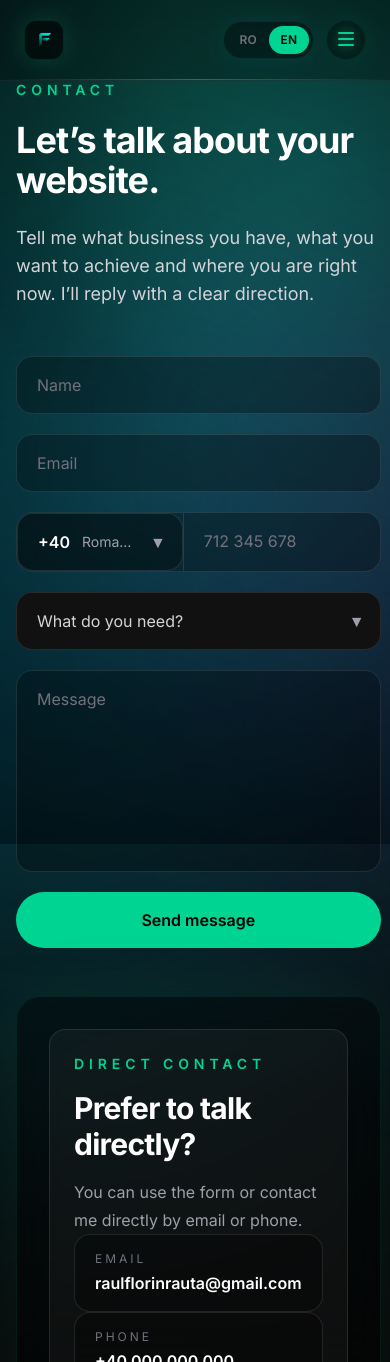
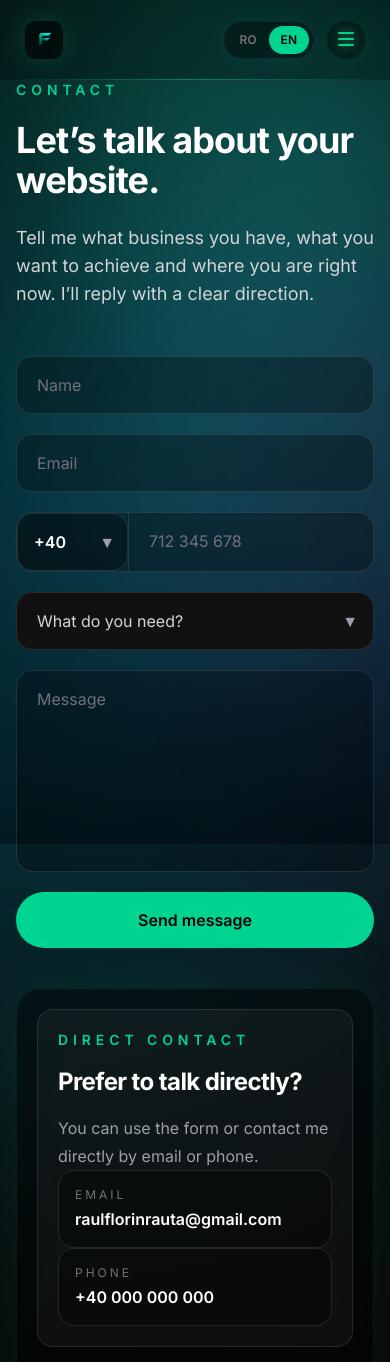
Before and after one commit to RaulRauta/my-business-site, a Next.js app: page /en/contact in a window 390 px wide. Shown: the top 1362 px of the page. Built offline with nearby package versions, Linux system fonts and the light colour scheme.

Commit message:
Fix contact page responsive layout

```diff
--- a/app/[lang]/contact/page.tsx
+++ b/app/[lang]/contact/page.tsx
@@ -195,9 +195,9 @@ export default function ContactPage({
     <>
       <Navbar lang={lang} />
 
-      <main className="min-h-screen px-4 py-20 md:px-6 md:py-28">
-        <section className="grid w-full min-w-0 max-w-full gap-12 lg:max-w-7xl lg:grid-cols-[1fr_0.8fr]">
-          <div className="min-w-0 w-full text-left">
+      <main className="min-h-screen overflow-x-hidden px-4 py-20 sm:px-6 md:py-28">
+        <section className="mx-auto grid w-full max-w-7xl min-w-0 gap-10 lg:grid-cols-[minmax(0,1fr)_minmax(320px,0.8fr)] lg:gap-12">
+          <div className="w-full min-w-0 text-left">
             <p className="text-sm font-semibold uppercase tracking-[0.35em] text-emerald-400">
               {t.badge}
             </p>
@@ -208,7 +208,7 @@ export default function ContactPage({
 
             <p className="mt-6 max-w-2xl text-lg text-zinc-300">{t.subtitle}</p>
             {selectedPackageInfo && (
-              <div className="mx-auto mt-10 w-full rounded-3xl border border-emerald-400/20 bg-black/35 p-6 shadow-[0_0_55px_rgba(52,211,153,0.1)] backdrop-blur-xl lg:mx-0 lg:max-w-none">
+              <div className="mx-auto mt-10 w-full min-w-0 rounded-3xl border border-emerald-400/20 bg-black/35 p-5 shadow-[0_0_55px_rgba(52,211,153,0.1)] backdrop-blur-xl sm:p-6 lg:mx-0 lg:max-w-none">
                 <p className="text-sm font-semibold uppercase tracking-[0.3em] text-emerald-400">
                   {lang === "ro" ? "Pachet selectat" : "Selected package"}
                 </p>
@@ -261,7 +261,7 @@ export default function ContactPage({
 
             <form
               autoComplete="off"
-              className="mt-12 grid w-full min-w-0 max-w-full gap-5 text-left"
+              className="mt-12 grid w-full min-w-0 gap-5 text-left"
               onSubmit={async (e) => {
                 e.preventDefault();
 
@@ -345,7 +345,7 @@ export default function ContactPage({
                 />
               </div>
 
-              <div className="relative flex w-full min-w-0 max-w-full rounded-2xl border border-white/10 bg-black/30 focus-within:border-emerald-400/70 focus-within:shadow-[0_0_22px_rgba(52,211,153,0.18)]">
+              <div className="relative flex w-full min-w-0 overflow-visible rounded-2xl border border-white/10 bg-black/30 focus-within:border-emerald-400/70 focus-within:shadow-[0_0_22px_rgba(52,211,153,0.18)]">
                 <CountryCodeSelect
                   lang={lang}
                   value={countryCode}
@@ -454,13 +454,13 @@ export default function ContactPage({
             </form>
           </div>
 
-          <aside className="rounded-3xl border border-emerald-400/10 bg-black/35 p-8 shadow-[0_0_70px_rgba(52,211,153,0.08)] backdrop-blur-xl lg:sticky lg:top-28 lg:h-fit">
-            <div className="rounded-2xl border border-white/10 bg-white/[0.04] p-6">
+          <aside className="w-full min-w-0 rounded-3xl border border-emerald-400/10 bg-black/35 p-5 shadow-[0_0_70px_rgba(52,211,153,0.08)] backdrop-blur-xl sm:p-8 lg:sticky lg:top-28 lg:h-fit">
+            <div className="min-w-0 rounded-2xl border border-white/10 bg-white/[0.04] p-5 sm:p-6">
               <p className="text-sm font-semibold uppercase tracking-[0.35em] text-emerald-400">
                 {lang === "ro" ? "Contact direct" : "Direct contact"}
               </p>
 
-              <h2 className="mt-4 text-3xl font-bold tracking-tight text-white">
+              <h2 className="mt-4 text-2xl font-bold tracking-tight text-white sm:text-3xl">
                 {lang === "ro"
                   ? "Preferi să vorbim direct?"
                   : "Prefer to talk directly?"}
@@ -472,7 +472,7 @@ export default function ContactPage({
                   : "You can use the form or contact me directly by email or phone."}
               </p>
 
-              <div className="group rounded-2xl border border-white/10 bg-black/30 px-5 py-4">
+              <div className="group min-w-0 rounded-2xl border border-white/10 bg-black/30 px-4 py-4 sm:px-5">
                 <p className="text-xs uppercase tracking-[0.25em] text-zinc-500">
                   Email
                 </p>
@@ -481,7 +481,7 @@ export default function ContactPage({
                 </p>
               </div>
 
-              <div className="group rounded-2xl border border-white/10 bg-black/30 px-5 py-4">
+              <div className="group min-w-0 rounded-2xl border border-white/10 bg-black/30 px-4 py-4 sm:px-5">
                 <p className="text-xs uppercase tracking-[0.25em] text-zinc-500">
                   {lang === "ro" ? "Telefon" : "Phone"}
                 </p>
@@ -489,7 +489,7 @@ export default function ContactPage({
               </div>
             </div>
 
-            <div className="mt-5 rounded-2xl border border-white/10 bg-white/[0.04] p-6">
+            <div className="mt-5 min-w-0 rounded-2xl border border-white/10 bg-white/[0.04] p-5 sm:p-6">
               <h3 className="text-xl font-bold text-white">{t.sideTitle}</h3>
 
               <div className="mt-6 space-y-5">
--- a/components/CountryCodeSelect.tsx
+++ b/components/CountryCodeSelect.tsx
@@ -50,25 +50,25 @@ export default function CountryCodeSelect({
   return (
     <div
       ref={wrapperRef}
-      className="relative w-[46%] max-w-[180px] shrink-0 border-r border-white/10 sm:w-[38%]"
+      className="relative w-[112px] shrink-0 border-r border-white/10 sm:w-[180px]"
     >
       <button
         type="button"
         onClick={() => setOpen((prev) => !prev)}
-        className="relative flex w-full items-center rounded-2xl border border-white/10 bg-black/30 px-5 py-4 pr-12 text-left outline-none transition hover:border-emerald-400/40 focus:border-emerald-400/70 focus:shadow-[0_0_22px_rgba(52,211,153,0.18)]"
+        className="relative flex w-full items-center rounded-2xl border border-white/10 bg-black/30 px-4 py-4 pr-9 text-left outline-none transition hover:border-emerald-400/40 focus:border-emerald-400/70 focus:shadow-[0_0_22px_rgba(52,211,153,0.18)] sm:px-5 sm:pr-12"
       >
         <span className="shrink-0 font-semibold text-white">
           {selected.code}
         </span>
 
-        <span className="ml-3 min-w-0 flex-1 truncate text-sm text-zinc-400">
+        <span className="ml-3 hidden min-w-0 flex-1 truncate text-sm text-zinc-400 sm:block">
           {lang === "ro" ? selected.ro : selected.en}
         </span>
 
         <motion.span
           animate={{ rotate: open ? 180 : 0 }}
           transition={{ duration: 0.22, ease: "easeOut" }}
-          className="pointer-events-none absolute right-4 top-1/2 -translate-y-1/2 text-zinc-400"
+          className="pointer-events-none absolute right-3 top-1/2 -translate-y-1/2 text-zinc-400 sm:right-4"
         >
           ▼
         </motion.span>
@@ -81,7 +81,7 @@ export default function CountryCodeSelect({
             animate={{ opacity: 1, y: 0, scale: 1 }}
             exit={{ opacity: 0, y: -8, scale: 0.98 }}
             transition={{ duration: 0.22, ease: [0.22, 1, 0.36, 1] }}
-            className="absolute z-50 mt-2 max-h-72 w-full overflow-y-auto rounded-2xl border border-white/10 bg-[#111] shadow-2xl"
+            className="absolute z-50 mt-2 max-h-72 w-[220px] overflow-y-auto rounded-2xl border border-white/10 bg-[#111] shadow-2xl sm:w-full"
           >
             {countries.map((country) => (
               <button
```
